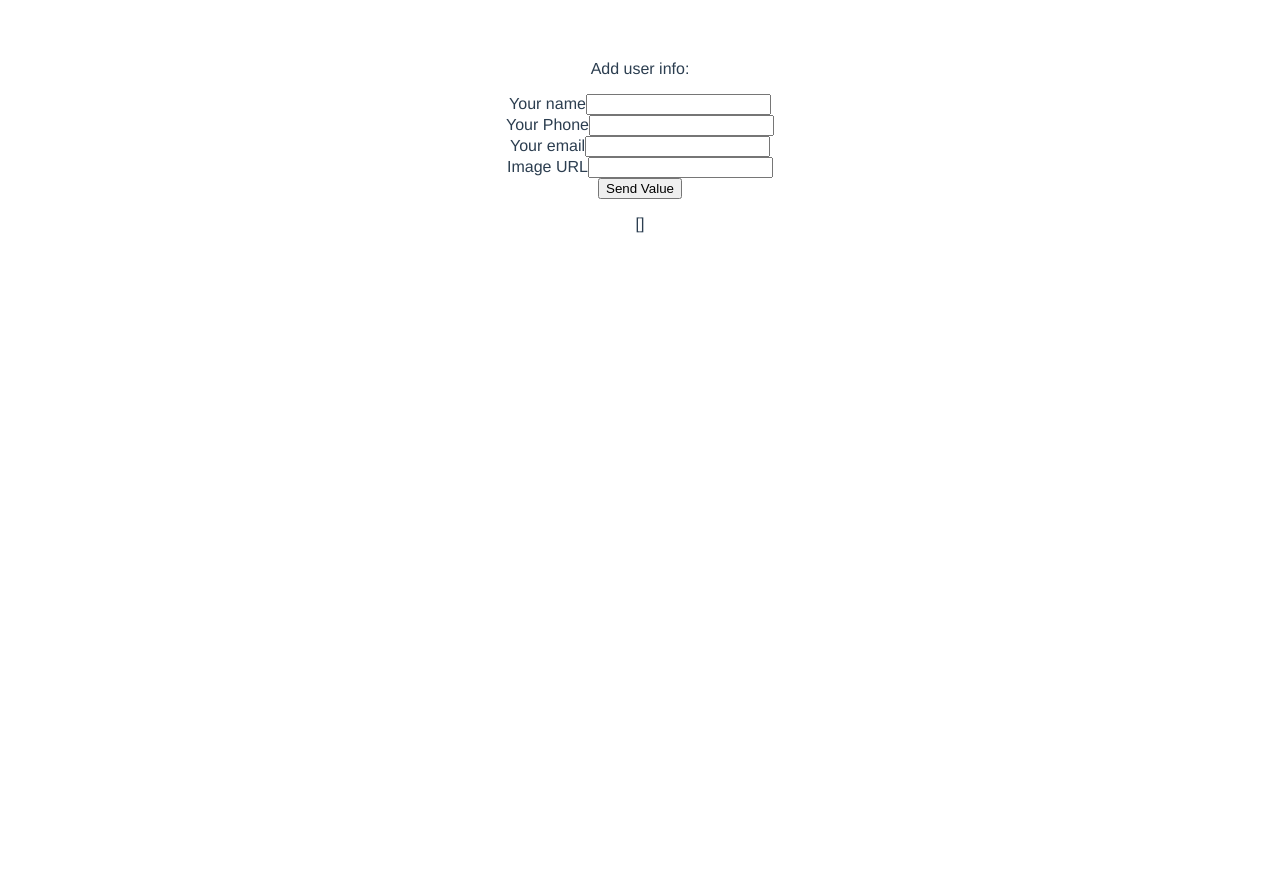
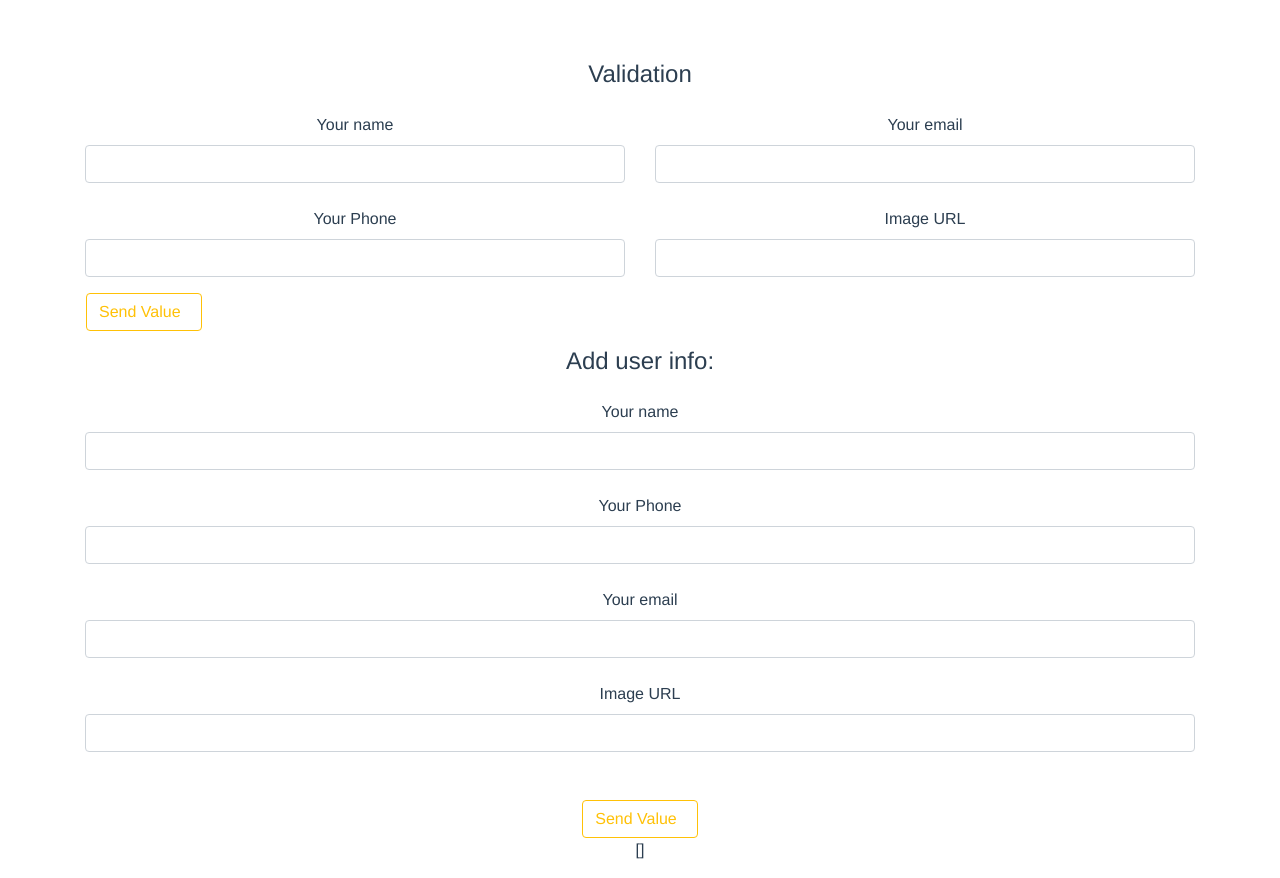
Before and after one commit to Md-Asaduzzaman-Muhid/vue-app, a Vue app: page / in a window 1280 px wide. Before the commit the page ends 800 px from the top, so only its background shows below. Built offline with nearby package versions, Linux system fonts and the light colour scheme; no server answers.

Commit message:
vue form

```diff
--- a/package.json
+++ b/package.json
@@ -10,7 +10,8 @@
   "dependencies": {
     "axios": "^0.19.1",
     "core-js": "^3.4.4",
-    "vue": "^2.6.10"
+    "vue": "^2.6.10",
+    "vuelidate": "^0.7.5"
   },
   "devDependencies": {
     "@vue/cli-plugin-babel": "^4.1.0",
--- a/public/index.html
+++ b/public/index.html
@@ -2,6 +2,7 @@
 <html lang="en">
   <head>
     <meta charset="utf-8">
+    <link rel="stylesheet" href="https://maxcdn.bootstrapcdn.com/bootstrap/4.0.0/css/bootstrap.min.css" integrity="sha384-Gn5384xqQ1aoWXA+058RXPxPg6fy4IWvTNh0E263XmFcJlSAwiGgFAW/dAiS6JXm" crossorigin="anonymous">
     <meta http-equiv="X-UA-Compatible" content="IE=edge">
     <meta name="viewport" content="width=device-width,initial-scale=1.0">
     <link rel="icon" href="<%= BASE_URL %>favicon.ico">
--- a/src/App.vue
+++ b/src/App.vue
@@ -1,7 +1,6 @@
 <template>
   <div id="form-section">
-    <!-- <img alt="Vue logo" src="./assets/logo.png"> -->
-    <!-- <HelloWorld msg="Welcome to Your Vue App"/> -->
+    <ValidateForm />
     <HomeForm />
     <UserList />
   </div>
@@ -11,11 +10,12 @@
 // import HelloWorld from './components/HelloWorld.vue'
 import HomeForm from './components/HomeForm.vue'
 import UserList from './components/UserList.vue'
+import ValidateForm from './components/ValidateForm.vue'
 
 export default {
   name: 'form-section',
   components: {
-    HomeForm,UserList
+    HomeForm,UserList,ValidateForm
   }
 }
 </script>
--- a/src/components/HomeForm.vue
+++ b/src/components/HomeForm.vue
@@ -1,4 +1,5 @@
 <template>
+  <div class="container">
   <!-- Default form contact -->
     <form id="user-form" @submit.prevent= "postValue()">
       <p class="h4 text-center mb-4">Add user info: </p>
@@ -32,6 +33,8 @@
       </div>
     </form>
     <!-- Default form contact -->
+  </div>
+
 </template>
 
 <script>
--- /dev/null
+++ b/src/components/ValidateForm.vue
@@ -0,0 +1,74 @@
+<template>
+  <div class="container">
+  <!-- Default form contact -->
+    <form id="user-form" @submit.prevent= "postValue()">
+      <p class="h4 text-center mb-4">Validation </p>
+      <div class="row">
+        <div class="col-md-6">
+        <!-- Default input name -->
+          <label for="defaultFormContactNameEx" class="grey-text">Your name</label>
+          <input type="text" id="defaultFormContactNameEx" class="form-control" name="name" v-model="name">
+          <br>
+
+          <!-- Default input phone -->
+          <label for="defaultFormContactPhoneEx" class="grey-text">Your Phone</label>
+          <input type="phone" id="defaultFormContactPhoneEx" class="form-control" name="phone" v-model="phone">
+        </div>
+        <div class="col-md-6">
+          <!-- Default input email -->
+          <label for="defaultFormContactEmailEx" class="grey-text">Your email</label>
+          <input type="email" id="defaultFormContactEmailEx" class="form-control" name="email" v-model="email">
+
+          <br>
+
+          <!-- Default input ImageURL -->
+          <label for="defaultFormContactImageURLtEx" class="grey-text">Image URL</label>
+          <input type="text" id="defaultFormContactImageURLEx" class="form-control" name="image_url" v-model="image_url">
+
+        </div>
+        <div class="text-center m-3 ">
+            <button class="btn btn-outline-warning" type="submit">Send Value<i class="far fa-paper-plane ml-2" v-on:click="resetForm"></i></button>
+        </div>
+
+
+      </div>
+    </form>
+    <!-- Default form contact -->
+  </div>
+</template>
+
+<script>
+
+export default {
+  name: 'ValidateForm',
+  data(){
+
+    return{
+      name: '',
+      phone: '',
+      email: '',
+      image_url: ''
+    }
+  }
+}
+
+
+</script>
+
+<!-- Add "scoped" attribute to limit CSS to this component only -->
+<style scoped>
+h3 {
+  margin: 40px 0 0;
+}
+ul {
+  list-style-type: none;
+  padding: 0;
+}
+li {
+  display: inline-block;
+  margin: 0 10px;
+}
+a {
+  color: #42b983;
+}
+</style>
```
Also changed, not shown: src/components/UserList.vue (line endings or trailing spaces), 1 other file (tests, documents, lock files or other folders). Lines whose indentation alone changed are shown as unchanged.
